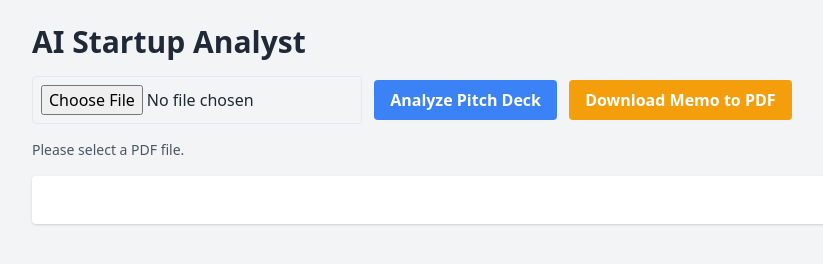
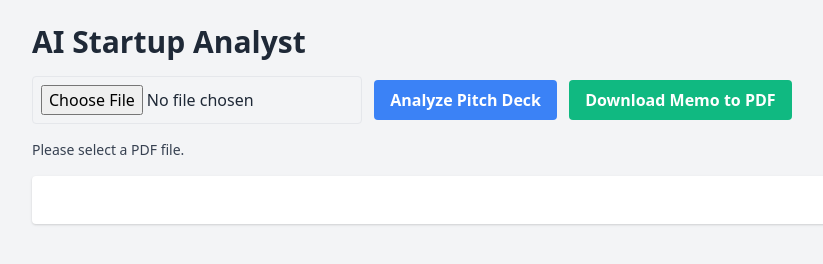
Before and after one commit to kamatgc/AI_startup_analyst, a plain HTML site: page templates/index.html in a window 1280 px wide. Both pictures are taken after a click on the button "Analyze Pitch Deck". Shown: the whole page, without its empty margins (184-1007 px from the left). Drawn offline with nearby package versions, Linux system fonts and the light colour scheme.

Commit message:
memo format clean up 26

```diff
--- a/static/script.js
+++ b/static/script.js
@@ -17,6 +17,15 @@ document.getElementById("analyzeBtn").onclick = async () => {
     const res = await fetch("/analyze", { method: "POST", body: formData });
     const data = await res.json();
     let memo = data.memo || "⚠️ No memo generated.";
+
+    // Extract page count and estimate time
+    const pageCountMatch = memo.match(/## 1\. Executive Summary:/g);
+    const estimatedTimeSec = Math.max(30, pageCountMatch ? pageCountMatch.length * 8 : 60);
+    const estimatedMin = Math.floor(estimatedTimeSec / 60);
+    const estimatedSec = estimatedTimeSec % 60;
+
+    document.getElementById("status").innerText =
+      `PDF uploaded.\nEstimated processing time: ${estimatedMin} min ${estimatedSec} sec.\nGenerating memo...`;
 
     memo = memo.replace(/(\n#+ .+)/g, "\n\n$1");
 
@@ -38,7 +47,7 @@ document.getElementById("analyzeBtn").onclick = async () => {
     pdfWrapper.innerHTML = marked.parse(memo);
     container.appendChild(pdfWrapper);
 
-    document.getElementById("status").innerText = "Done.";
+    document.getElementById("status").innerText += "\nMemo generation complete.";
     document.getElementById("downloadMemoBtn").disabled = false;
   } catch (error) {
     document.getElementById("status").innerText = "Error generating memo.";
--- a/templates/index.html
+++ b/templates/index.html
@@ -16,12 +16,12 @@
       <button id="analyzeBtn" class="bg-blue-500 hover:bg-blue-600 text-white font-bold py-2 px-4 rounded ml-2">
         Analyze Pitch Deck
       </button>
-      <button id="downloadMemoBtn" class="bg-yellow-500 hover:bg-yellow-600 text-white font-bold py-2 px-4 rounded ml-2">
+      <button id="downloadMemoBtn" class="bg-green-500 hover:bg-green-600 text-white font-bold py-2 px-4 rounded ml-2">
         Download Memo to PDF
       </button>
     </div>
 
-    <div id="status" class="mb-4 text-sm text-gray-600">Awaiting input...</div>
+    <div id="status" class="mb-4 text-sm text-gray-700 whitespace-pre-line">Awaiting input...</div>
 
     <div id="memo-output" class="bg-white p-6 rounded shadow whitespace-pre-line"></div>
   </div>
```
